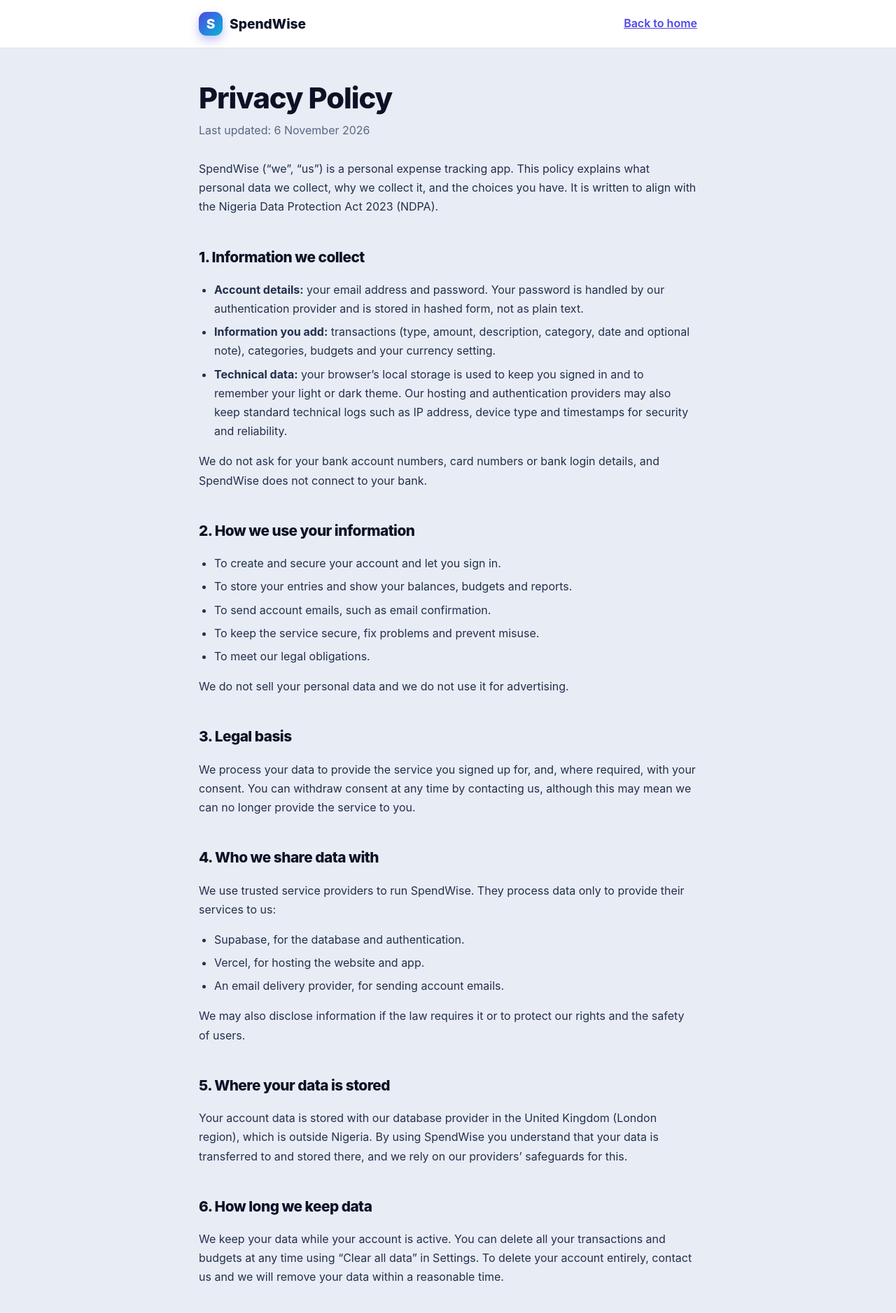
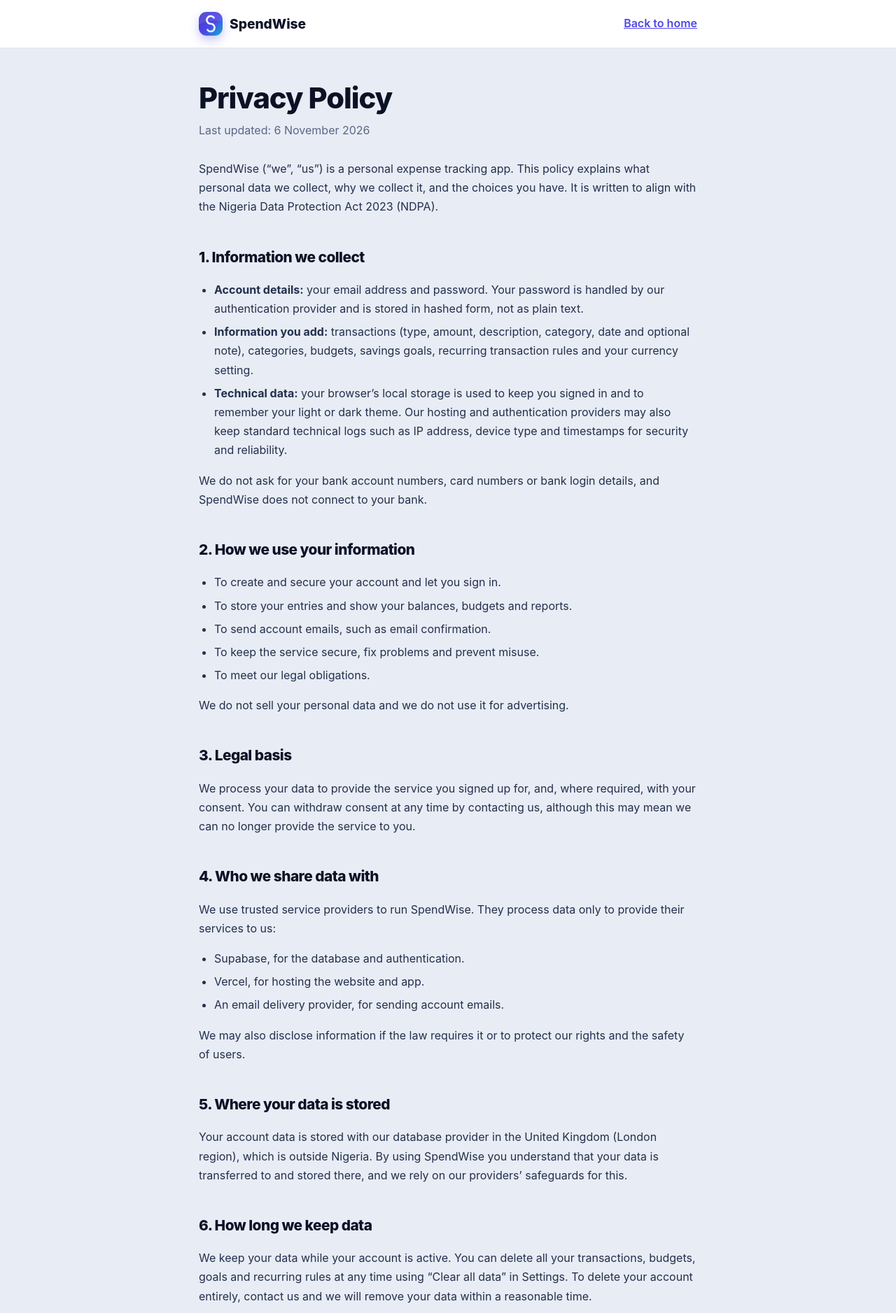
Before and after one commit to investorprosper12/Spendwiselanding-, a website: page public/privacy.html in a window 1280 px wide. Shown: the top 1877 px of the page at 70% size. Drawn offline with Linux system fonts and the light colour scheme.

Commit message:
New logo on legal pages; mention goals and recurring rules

```diff
--- a/public/privacy.html
+++ b/public/privacy.html
@@ -6,6 +6,7 @@
 <title>Privacy Policy | SpendWise</title>
 <meta name="description" content="How SpendWise collects, uses and protects your personal data.">
 <meta name="theme-color" content="#4f46e5">
+<link rel="icon" href="/favicon.svg" type="image/svg+xml">
 <script>try{var t=localStorage.getItem('theme');if(!t)t=window.matchMedia('(prefers-color-scheme: dark)').matches?'dark':'light';document.documentElement.setAttribute('data-theme',t)}catch(e){}</script>
 <style>
 :root{--navy:#0b1f3a;--emerald:#047857;--mint:#e6f6ef;--bg:#f7faf9;--muted:#4a5b73;--line:rgba(11,31,58,.12)}
@@ -38,7 +39,7 @@ body{background:var(--bg);color:var(--navy)}
 h1,h2{font-weight:800;letter-spacing:-.025em}
 header{background:var(--card);border-bottom:1px solid var(--line)}
 p,li{color:var(--tx)}
-.mark{background:linear-gradient(135deg,#4f46e5,#06b6d4);box-shadow:0 6px 14px rgba(79,70,229,.35)}
+.mark{background:url(/logo-mark.svg) center/cover no-repeat;color:transparent;font-size:0;box-shadow:0 6px 14px rgba(79,70,229,.3)}
 .skip{background:#4f46e5;color:#fff}
 :focus-visible{outline-color:#4f46e5}
 mark{background:#fde68a;color:#0b1226}
@@ -57,7 +58,7 @@ footer a{color:#fff}
 <h2>1. Information we collect</h2>
 <ul>
 <li><strong>Account details:</strong> your email address and password. Your password is handled by our authentication provider and is stored in hashed form, not as plain text.</li>
-<li><strong>Information you add:</strong> transactions (type, amount, description, category, date and optional note), categories, budgets and your currency setting.</li>
+<li><strong>Information you add:</strong> transactions (type, amount, description, category, date and optional note), categories, budgets, savings goals, recurring transaction rules and your currency setting.</li>
 <li><strong>Technical data:</strong> your browser&rsquo;s local storage is used to keep you signed in and to remember your light or dark theme. Our hosting and authentication providers may also keep standard technical logs such as IP address, device type and timestamps for security and reliability.</li>
 </ul>
 <p>We do not ask for your bank account numbers, card numbers or bank login details, and SpendWise does not connect to your bank.</p>
@@ -88,7 +89,7 @@ footer a{color:#fff}
 <p>Your account data is stored with our database provider in the United Kingdom (London region), which is outside Nigeria. By using SpendWise you understand that your data is transferred to and stored there, and we rely on our providers&rsquo; safeguards for this.</p>
 
 <h2>6. How long we keep data</h2>
-<p>We keep your data while your account is active. You can delete all your transactions and budgets at any time using &ldquo;Clear all data&rdquo; in Settings. To delete your account entirely, contact us and we will remove your data within a reasonable time.</p>
+<p>We keep your data while your account is active. You can delete all your transactions, budgets, goals and recurring rules at any time using &ldquo;Clear all data&rdquo; in Settings. To delete your account entirely, contact us and we will remove your data within a reasonable time.</p>
 
 <h2>7. Security</h2>
 <p>We use reasonable technical measures to protect your data, including encrypted connections, email-confirmed accounts and database rules that allow each account to access only its own records. No online service can be guaranteed to be completely secure, so please use a strong, unique password.</p>
```
Also changed, not shown: public/terms.html (+3 -2 lines).
